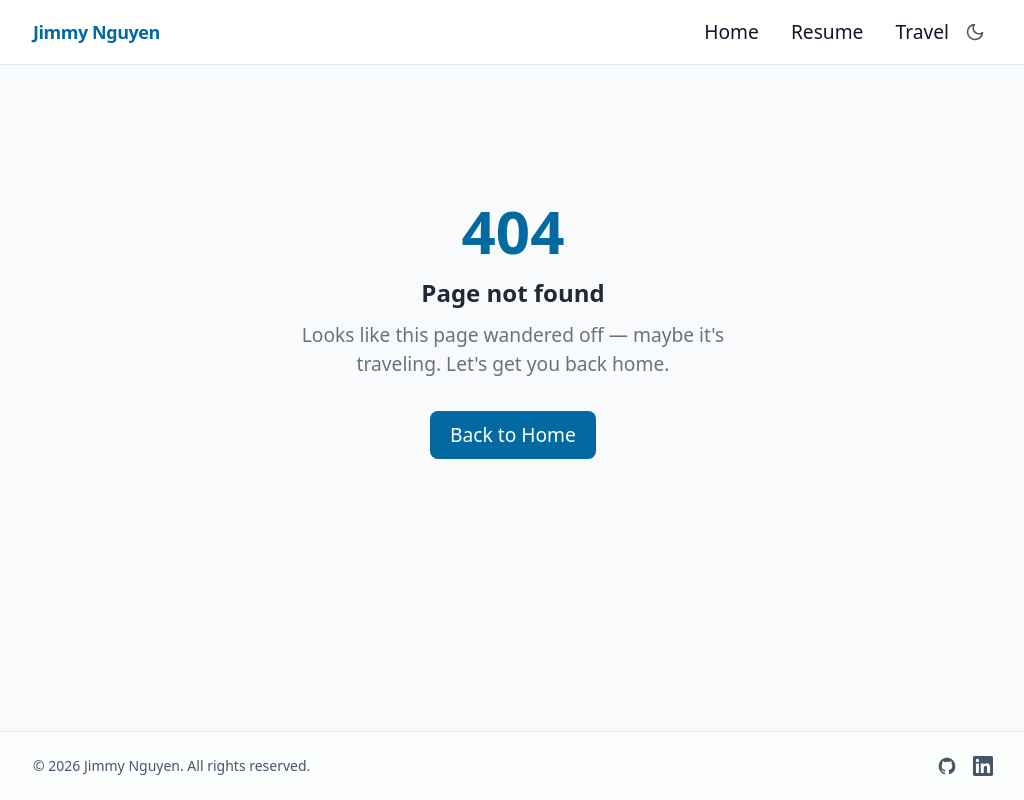
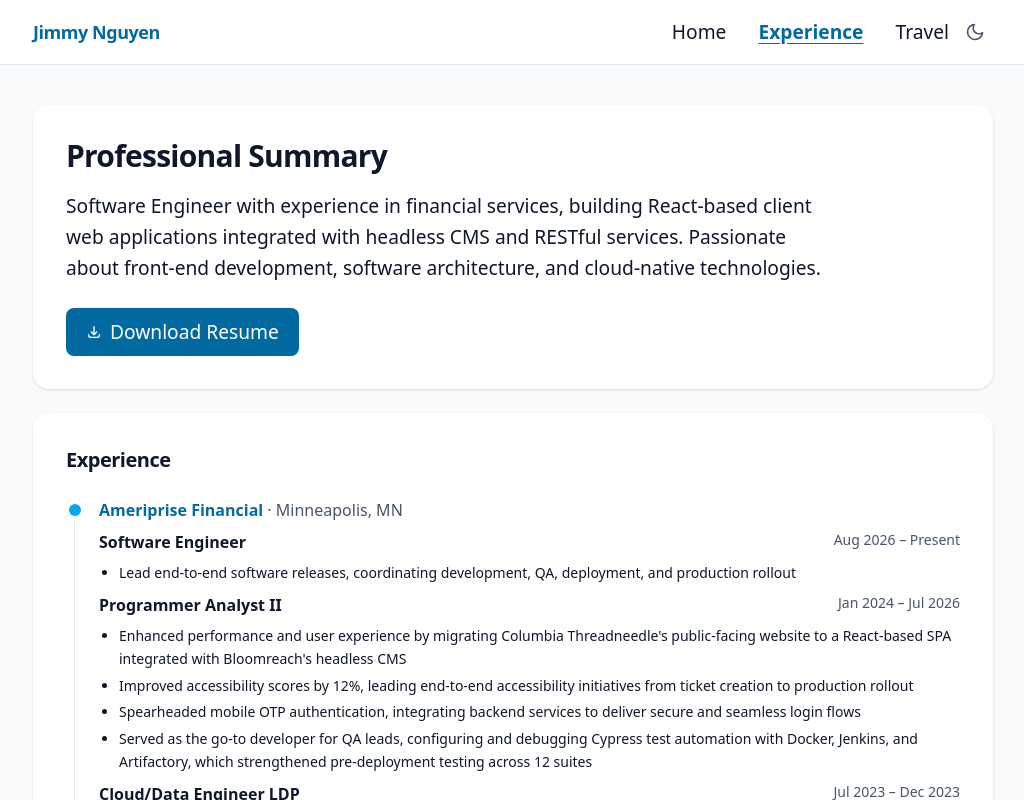
Before and after one commit to jimmytwin7/JimmyNguyen, a Next.js app: page /experience in a window 1280 px wide. Before the commit this address had no page. Shown: the top 800 px of the page, without its empty margins (127-1151 px from the left). Built offline with nearby package versions, Linux system fonts and the light colour scheme.

Commit message:
refactor: resume to experience, new resume

```diff
--- a/src/app/resume/page.tsx
+++ b/src/app/experience/page.tsx
@@ -9,7 +9,7 @@
 import SectionCard from "@/components/ui/SectionCard";
 
 export const metadata = {
-  title: "Resume — Jimmy Nguyen",
+  title: "Experience — Jimmy Nguyen",
   description:
     "Professional experience, skills, and education for Jimmy Nguyen.",
 };
@@ -22,9 +22,10 @@
       {/* Professional Summary */}
       <SectionCard id="summary-heading" title="Professional Summary" as="h1">
         <p className="text-app leading-relaxed max-w-3xl">
-          Software Engineer with experience in financial services building
+          Software Engineer with experience in financial services, building
           React-based client web applications integrated with headless CMS and
-          RESTful services
+          RESTful services. Passionate about front-end development, software
+          architecture, and cloud-native technologies.
         </p>
         <div className="mt-6">
           <DownloadButton />
--- a/src/app/page.tsx
+++ b/src/app/page.tsx
@@ -28,11 +28,11 @@
           </p>
           <div className="flex flex-wrap gap-4">
             <Link
-              href="/resume"
+              href="/experience"
               className="inline-flex items-center px-5 py-2.5 rounded-lg font-medium text-white"
               style={{ backgroundColor: "var(--accent)" }}
             >
-              View Resume
+              View Experience
             </Link>
             <Link
               href="/travel"
--- a/src/components/nav/NavDesktop.tsx
+++ b/src/components/nav/NavDesktop.tsx
@@ -2,7 +2,7 @@
 
 const NAV_LINKS = [
   { href: "/", label: "Home" },
-  { href: "/resume", label: "Resume" },
+  { href: "/experience", label: "Experience" },
   { href: "/travel", label: "Travel" },
 ] as const;
 
--- a/src/components/nav/NavMobile.tsx
+++ b/src/components/nav/NavMobile.tsx
@@ -7,7 +7,7 @@
 
 const NAV_LINKS = [
   { href: "/", label: "Home" },
-  { href: "/resume", label: "Resume" },
+  { href: "/experience", label: "Experience" },
   { href: "/travel", label: "Travel" },
 ] as const;
 
```
Also changed, not shown: 1 other file (tests, documents, lock files or other folders).
